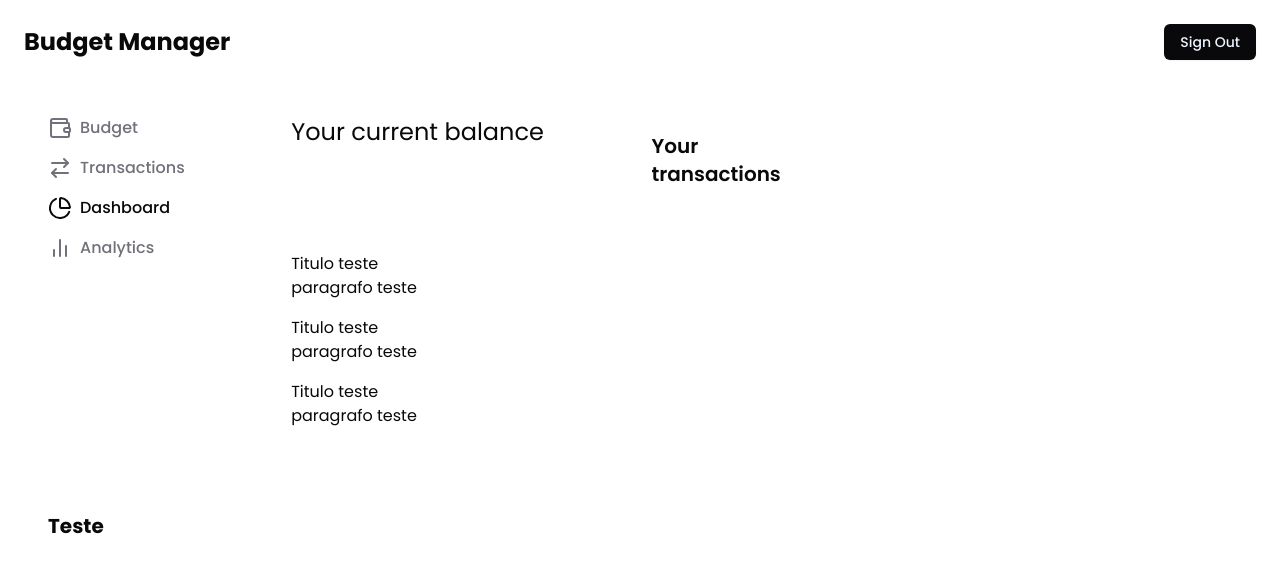
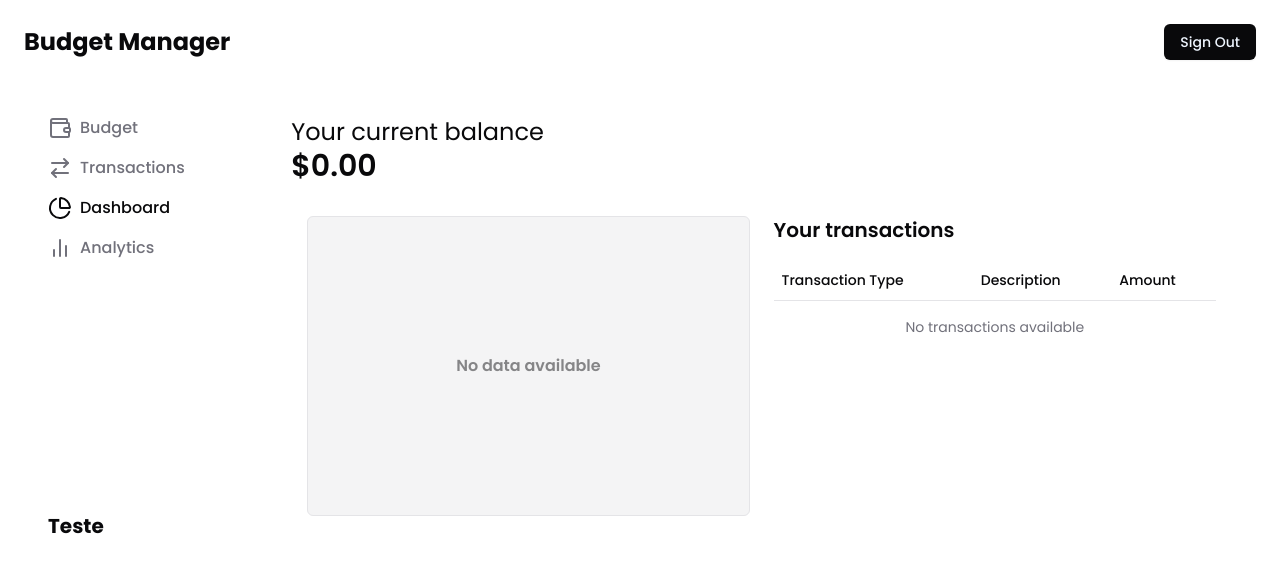
Before and after one commit to kauevecchia/budget-manager, a React (Vite) app: page /dashboard in a window 1280 px wide. Shown: the top 572 px of the page. Built offline with nearby package versions, Linux system fonts and the light colour scheme.

Commit message:
feat: display current balance, pie chart, and transactions using context data

```diff
--- a/src/pages/dashboard.tsx
+++ b/src/pages/dashboard.tsx
@@ -1,32 +1,49 @@
+import { useEffect, useMemo } from "react";
+import { useBudgetContext } from "../hooks/useBudgetContext";
+import { BudgetPieChart } from "../lib/charts/BudgetPieChart";
+import { BudgetTable } from "../components/BudgetTable";
+
 export function Dashboard() {
+  const {
+    transactions,
+    currentBudget,
+    handleGetCurrentBudget,
+    budget,
+    totalIncomes,
+    totalExpenses,
+  } = useBudgetContext();
+
+  useEffect(() => {
+    handleGetCurrentBudget();
+  }, [transactions, handleGetCurrentBudget]);
+
+  const data = useMemo(
+    () => [
+      { name: "Budget", value: budget },
+      { name: "Expense", value: totalExpenses },
+      { name: "Income", value: totalIncomes },
+    ],
+    [budget, totalExpenses, totalIncomes]
+  );
+
   return (
-    <div className="flex flex-col gap-12">
-      <div className="flex gap-4">
+    <div className="flex flex-col gap-48">
+      <div className="flex flex-col gap-4">
         <div>
           <h1 className="text-2xl">Your current balance</h1>
-          <p className="text-3xl font-semibold"></p>
+          <p className="text-3xl font-semibold">${currentBudget.toFixed(2)}</p>
         </div>
         <main className="flex gap-6 p-4">
-          <div className="flex-1"></div>
+          <div className="flex-1">
+            <BudgetPieChart data={data} />
+          </div>
           <div className="flex flex-col gap-4 flex-1">
             <h2 className="text-xl font-semibold">Your transactions</h2>
+            <BudgetTable />
           </div>
         </main>
       </div>
-      <div className="flex flex-col gap-4">
-        <div>
-          <h1>Titulo teste</h1>
-          <p>paragrafo teste</p>
-        </div>
-        <div>
-          <h1>Titulo teste</h1>
-          <p>paragrafo teste</p>
-        </div>
-        <div>
-          <h1>Titulo teste</h1>
-          <p>paragrafo teste</p>
-        </div>
-      </div>
+      <div></div>
     </div>
   );
 }
```
